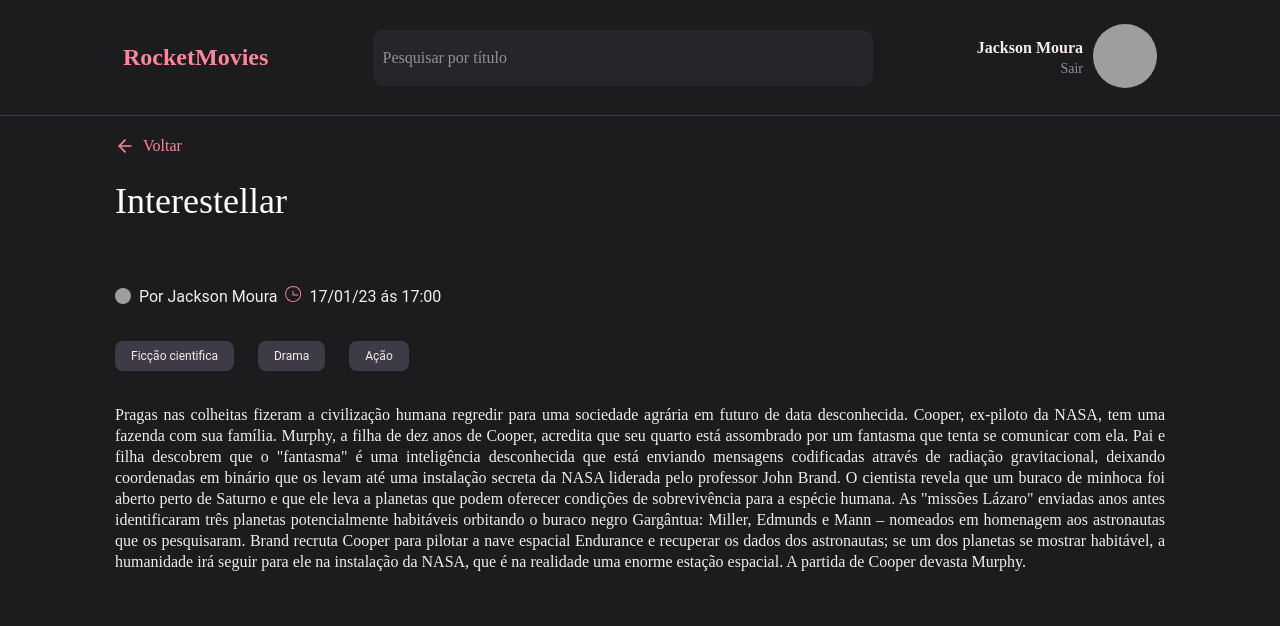
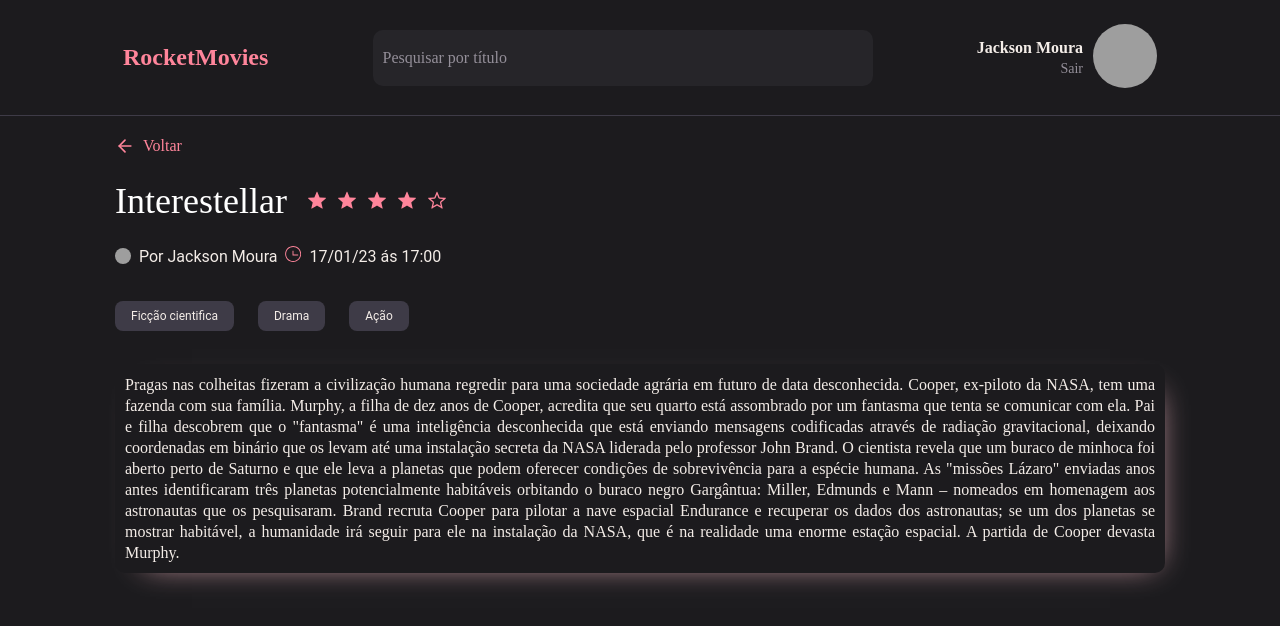
Before and after one commit to jackson1712/RocketMovies-FrontEnd, a React app: page /details/1 in a window 1280 px wide. Shown: the top 626 px of the page. Built offline with nearby package versions, Linux system fonts and the light colour scheme; grey boxes are pictures that could not be loaded; the HTML template or start-up script is replaced by a standard one.

Commit message:
refactor

```diff
--- a/src/components/MovieTitle/index.jsx
+++ b/src/components/MovieTitle/index.jsx
@@ -1,10 +1,10 @@
 import { Container } from "./styles";
 
-export function MovieTitle({ title, children, value, ...rest }) {
+export function MovieTitle({ title, icon:Icon, ...rest }) {
     return(
         <Container {...rest}>
             <h1>{title}</h1>
-            {children}
+            <span>{Icon && <Icon size={20}/>}</span>
         </Container>
     );
 }
--- a/src/components/MovieTitle/styles.js
+++ b/src/components/MovieTitle/styles.js
@@ -1,17 +1,13 @@
 import styled from "styled-components";
 
 export const Container = styled.div`
-    display: flex;
-    margin-top: 2.4rem;
-    margin-bottom: 2.4rem;
-
     > h1 {
-        margin-right: 2rem;
+        margin-right: 1rem;
         font-weight: 500;
         font-size: 3.6rem;
     }
 
-    > div{
+    > span{
         display: flex;
         gap: 1rem;
         align-items: center;
--- /dev/null
+++ b/src/components/Stars/index.jsx
@@ -0,0 +1,9 @@
+import { Container } from "./styles";
+
+export function Stars({ icon:Icon, value, ...rest }){
+    return(
+        <Container {...rest}>
+            {Icon && <Icon size={20} />}
+        </Container>
+    )
+}
--- /dev/null
+++ b/src/components/Stars/styles.js
@@ -0,0 +1,7 @@
+import styled from "styled-components";
+
+export const Container = styled.span`
+    display: flex;
+    align-items: center;
+    color: ${({ theme }) => theme.COLORS.PINK};
+`;
--- a/src/pages/Details/index.jsx
+++ b/src/pages/Details/index.jsx
@@ -7,6 +7,7 @@ import { Tag } from "../../components/Tag";
 import { ButtonText } from "../../components/ButtonText";
 import { useNavigate } from 'react-router-dom';
 import { MovieTitle } from "../../components/MovieTitle";
+import { Stars } from '../../components/Stars';
 
 
 export function Details() {
@@ -28,7 +29,14 @@ export function Details() {
             onClick={handleBackHome}
             />
 
-            <MovieTitle title="Interestellar"/>
+            <header>
+            <MovieTitle title="Interestellar" />
+            <Stars icon={RxStarFilled}/>
+            <Stars icon={RxStarFilled}/>
+            <Stars icon={RxStarFilled}/>
+            <Stars icon={RxStarFilled}/>
+            <Stars icon={RxStar}/>
+            </header>
 
             <Profile>
                     <img src="https://github.com/jackson1712.png" alt="foto do perfil" />
--- a/src/pages/Details/styles.js
+++ b/src/pages/Details/styles.js
@@ -11,6 +11,16 @@ export const Container = styled.div`
         grid-area: content;
         padding: 2rem 11.5rem;
         overflow-y: auto;
+
+        ::-webkit-scrollbar{
+            background-color: ${({ theme }) => theme.COLORS.BACKGROUND_900};
+            width: .8rem;
+        }
+
+        ::-webkit-scrollbar-thumb{
+            background-color: ${({ theme }) => theme.COLORS.PINK};
+            border-radius: 1rem;
+        }
     }
 `;
 
@@ -18,6 +28,14 @@ export const Content = styled.div`
     display: flex;
     flex-direction: column;
     width: 100%;
+
+    > header {
+        display: flex;
+        gap: 1rem;
+        align-items: center;
+        margin-top: 2.4rem;
+        margin-bottom: 2.4rem;
+    }
 
     > div {
         padding-bottom: 4rem;
@@ -27,6 +45,9 @@ export const Content = styled.div`
         color: ${({ theme }) => theme.COLORS.GRAY_100};
         line-height: 2.1rem;
         text-align: justify;
+        box-shadow: 1rem 1rem 3rem -2rem pink;
+        border-radius: 1rem;
+        padding: 1rem;
     }
 `;
 
```
